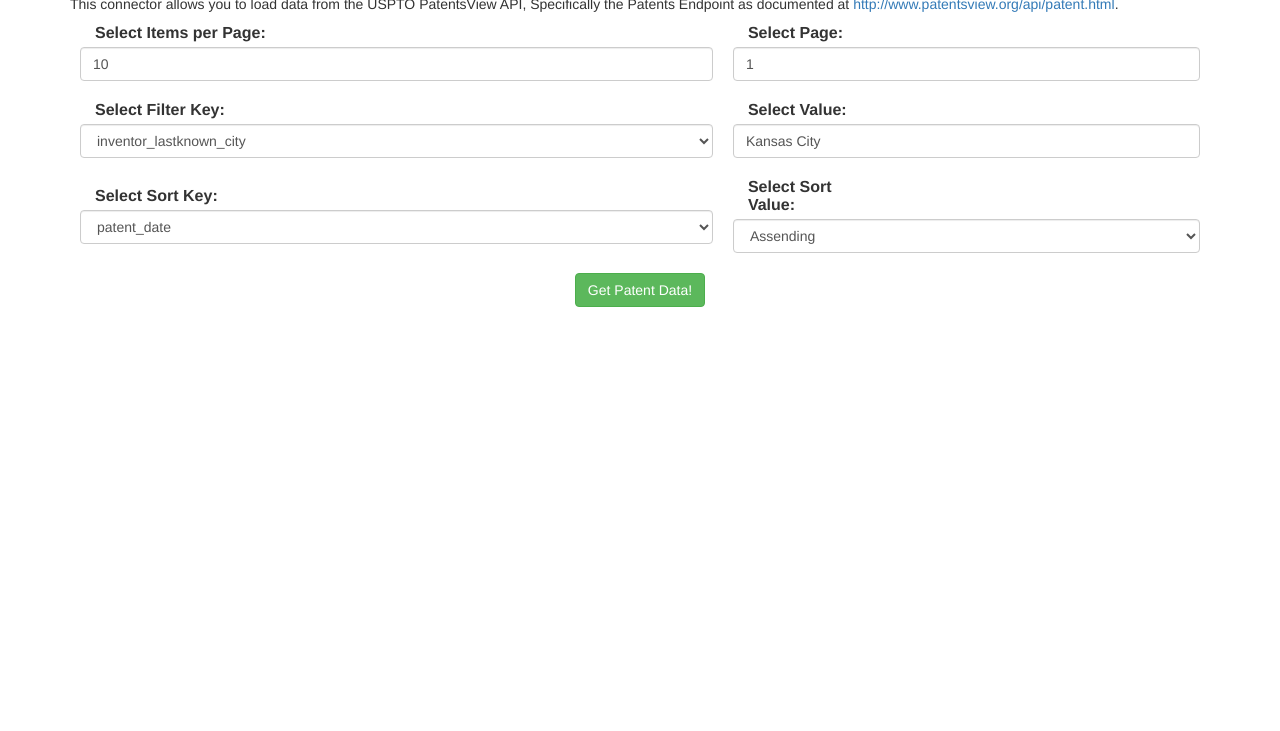
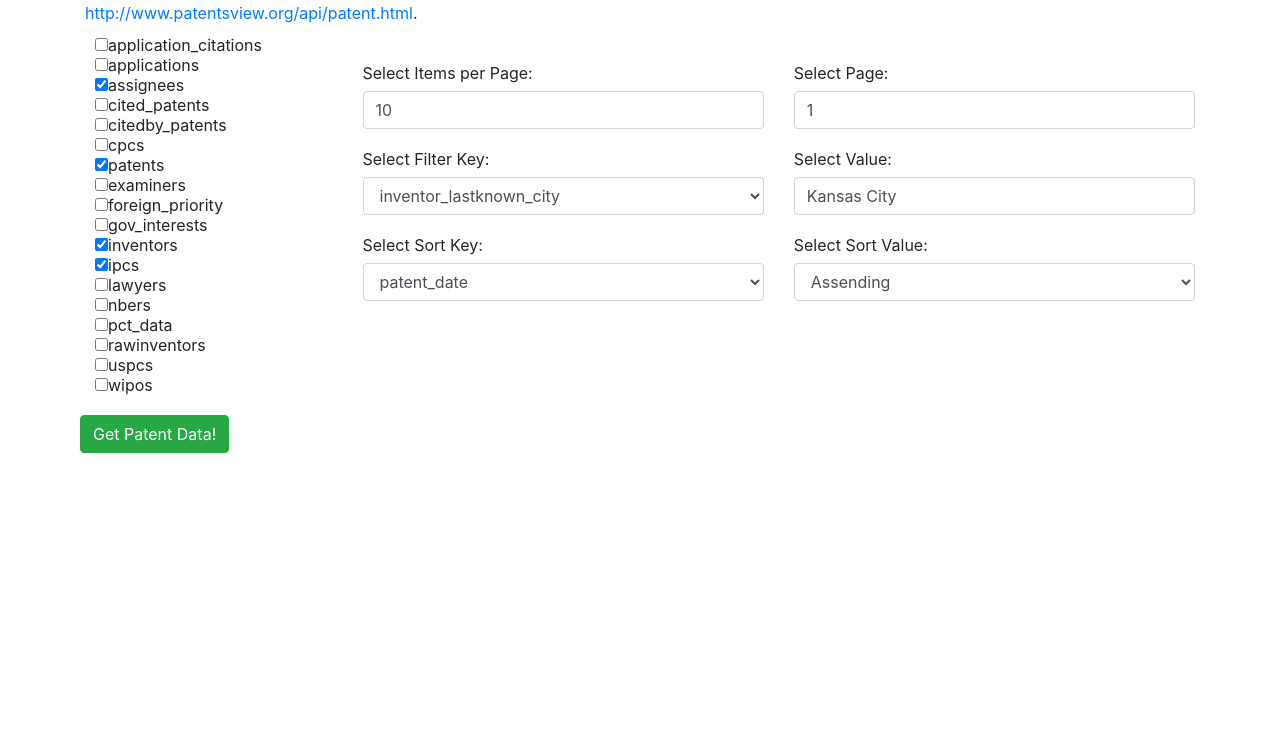
Before and after one commit to dduubb/uspto-wdc, a plain HTML site: page wdc/uspto-wdc.html in a window 1280 px wide. Shown: the part 69-800 px from the top of the page. Drawn offline with nearby package versions, Linux system fonts and the light colour scheme; a script that the page names is missing.

Commit message:
choose tables, added check boxes for table selection

```diff
--- a/wdc/uspto-wdc.html
+++ b/wdc/uspto-wdc.html
@@ -4,19 +4,23 @@
  <title>USPTO Patent Feed 2</title>
  <meta http-equiv="Cache-Control" content="no-store" />
 
-    <link href="https://maxcdn.bootstrapcdn.com/bootstrap/3.3.6/css/bootstrap.min.css" rel="stylesheet" crossorigin="anonymous">
+ <link href="https://maxcdn.bootstrapcdn.com/bootstrap/4.3.1/css/bootstrap.min.css" rel="stylesheet" crossorigin="anonymous">
  <script src="https://ajax.googleapis.com/ajax/libs/jquery/1.11.1/jquery.min.js" type="text/javascript"></script>
  <script src="https://maxcdn.bootstrapcdn.com/bootstrap/3.3.6/js/bootstrap.min.js" crossorigin="anonymous"></script>
 
  <script src="https://connectors.tableau.com/libs/tableauwdc-2.1.latest.js" type="text/javascript"></script>
+ <script src="clusterLookup.js" type="text/javascript"></script>
  <script src="uspto-wdc.js" type="text/javascript"></script>
  <style>
-td, th {
+  td,
+  th {
    padding: 10px;
   }
+
   table {
-    width:100%;
+   width: 100%;
   }
+
  </style>
 
 </head>
@@ -25,20 +29,45 @@ table {
  <div class="container">
   <h2>USPTO Patents Endpoint</h2>
   This connector allows you to load data from the USPTO PatentsView API, Specifically the Patents Endpoint as documented at <a href="http://www.patentsview.org/api/patent.html">http://www.patentsview.org/api/patent.html</a>.
-       <br> <table class="form container-table">
+  <br>
+  <div class="container">
+   <div class="row">
+    <table class="col col-sm-3">
+     <td><input type="checkbox" name="application_citations" value="application_citations">application_citations<br>
+      <input type="checkbox" name="applications" value="applications">applications<br>
+      <input type="checkbox" name="assignees" value="assignees" checked>assignees<br>
+      <input type="checkbox" name="cited_patents" value="cited_patents">cited_patents<br>
+      <input type="checkbox" name="citedby_patents" value="citedby_patents">citedby_patents<br>
+      <input type="checkbox" name="cpcs" value="cpcs">cpcs<br>
+      <input type="checkbox" name="patents" value="patents" checked>patents<br>
+      <input type="checkbox" name="examiners" value="examiners">examiners<br>
+      <input type="checkbox" name="foreign_priority" value="foreign_priority">foreign_priority<br>
+      <input type="checkbox" name="gov_interests" value="gov_interests">gov_interests<br>
+      <input type="checkbox" name="inventors" value="inventors" checked>inventors<br>
+      <input type="checkbox" name="ipcs" value="ipcs" checked>ipcs<br>
+      <input type="checkbox" name="lawyers" value="lawyers">lawyers<br>
+      <input type="checkbox" name="nbers" value="nbers">nbers<br>
+      <input type="checkbox" name="pct_data" value="pct_data">pct_data<br>
+      <input type="checkbox" name="rawinventors" value="rawinventors">rawinventors<br>
+      <input type="checkbox" name="uspcs" value="uspcs">uspcs<br>
+      <input type="checkbox" name="wipos" value="wipos">wipos<br>
+     </td>
+    </table>
+    <table class="col col-sm-9">
+     <td>
       <tr class="row">
-                <td>
-                    <label class="col-md-4 control-label" for="per-page">Select Items per Page:</label>
-                    <input type="number" class="col-md-4 form-control" id="per-page" value="10" min="1" max="10000">
+       <td class="col-md-6">
+        <label class="control-label" for="per-page">Select Items per Page:</label>
+        <input type="number" class="form-control" id="per-page" value="10" min="1" max="10000">
        </td>
-                <td>
-                    <label class="col-md-4 control-label" for="page">Select Page:</label>
-                    <input type="number" class="col-md-4 form-control" id="page" value="1" min="1">
+       <td class="col-md-6">
+        <label class="control-label" for="page">Select Page:</label>
+        <input type="number" class="form-control" id="page" value="1" min="1">
        </td>
       </tr>
       <tr class="row">
-                <td><label class="col-md-4 control-label" for="filter-key">Select Filter Key:</label>
-                    <select class="col-md-4 form-control" id="filter-key">
+       <td class="col-md-6"><label class="control-label" for="filter-key">Select Filter Key:</label>
+        <select class="form-control" id="filter-key">
          <option value='appcit_app_number'>appcit_app_number</option>
          <option value='appcit_category'>appcit_category</option>
          <option value='appcit_date'>appcit_date</option>
@@ -174,15 +203,15 @@ table {
          <option value='wipo_sequence'>wipo_sequence</option>
         </select>
        </td>
-                <td>
-                    <label class="col-md-4 control-label" for="filter-value">Select Value:</label>
+       <td class="col-md-6">
+        <label class="control-label" for="filter-value">Select Value:</label>
         <input type="text" class="form-control" id="filter-value" value="Kansas City">
        </td>
       </tr>
       <tr class="row">
-                <td>
-                    <label class="col-md-4 control-label" for="sort-key">Select Sort Key:</label>
-                    <select class="col-md-4 form-control" id="sort-key">
+       <td class="col-md-6">
+        <label class="control-label" for="sort-key">Select Sort Key:</label>
+        <select class="form-control" id="sort-key">
          <option value='appcit_app_number'>appcit_app_number</option>
          <option value='appcit_category'>appcit_category</option>
          <option value='appcit_date'>appcit_date</option>
@@ -318,19 +347,22 @@ table {
          <option value='wipo_sequence'>wipo_sequence</option>
         </select>
        </td>
-                <td>
-                    <label class="col-md-4 col-md-4 control-label" for="sort-value">Select Sort Value:</label>
-                    <select class="col-md-4 form-control" id="sort-value">
+       <td class="col-md-6">
+        <label class="control-label" for="sort-value">Select Sort Value:</label>
+        <select class="form-control" id="sort-value">
          <option value="asc">Assending</option>
          <option value="desc">Desending</option>
         </select>
        </td>
       </tr>
+     </td>
     </table>
+   </div>
+  </div>
 
 
   <div class="row vertical-center-row">
-            <div class="text-center col-md-4 col-md-offset-4">
+   <div class="text-center">
     <button type="button" id="submitButton" class="btn btn-success" style="margin: 10px;">Get Patent Data!</button>
    </div>
   </div>
```
Lines whose indentation alone changed are shown as unchanged.
